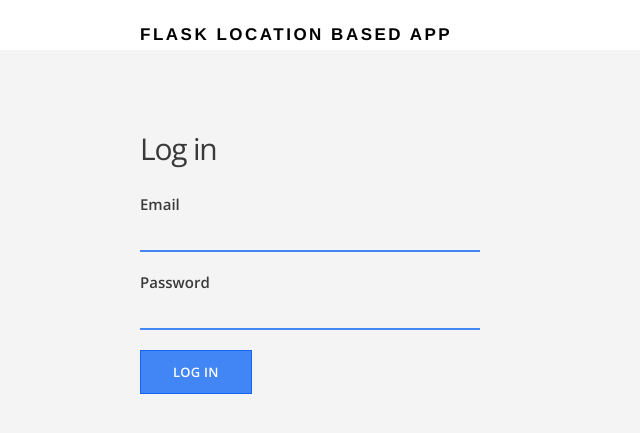
After one commit to Barnez299/flasklocationapp, a Flask app: page /login in a window 1280 px wide. The commit adds this page. Shown: the top 433 px of the page, without its empty margins (0-640 px from the left). Run offline with Flask 2, Linux system fonts and the light colour scheme; some libraries are stand-ins or nearby versions.

Commit message:
login and logout routes working

```diff
--- a/app.py
+++ b/app.py
@@ -1,7 +1,7 @@
 from flask import  Flask, render_template, url_for, request, sessions, session, redirect
 from flask_sqlalchemy import SQLAlchemy
 from werkzeug.security import generate_password_hash, check_password_hash
-from forms import SignupForm
+from forms import SignupForm, LoginForm
 import psycopg2
 
 
@@ -83,9 +83,41 @@ def signup():
     elif request.method == 'GET':
         return render_template('signup.html', form=form)
 
+@app.route("/login", methods=["GET", "POST"])
+def login():
+    form = LoginForm()
+
+    if request.method == 'POST':
+        if form.validate == False:
+            return render_template('login.html', form=form)
+        else:
+            email = form.email.data
+            password = form.password.data
+
+            user = User.query.filter_by(email=email).first()
+            if user is not None and user.check_password(password):
+                session[email] = form.email.data
+                return redirect (url_for('home'))
+            else:
+                return redirect(url_for('login'))
+    elif request.method == 'GET':
+        return render_template('login.html', form=form)
+
+
+
+
+@app.route('/logout')
+def logout():
+    session.pop('email', None)
+    return redirect(url_for('index'))
+
 @app.route('/home')
 def home():
+    if 'email' not in session:
+        return redirect(url_for('login'))
+
     return render_template('home.html')
+
 
 
 if __name__=='__main__':
--- a/forms.py
+++ b/forms.py
@@ -1,4 +1,4 @@
-from flask_wtf import FlaskForm
+from flask_wtf import FlaskForm, Form
 from wtforms import StringField, PasswordField, SubmitField
 from wtforms.validators import  DataRequired, Email
 
@@ -10,3 +10,9 @@ class SignupForm(FlaskForm):
     email = StringField('Email', validators=[DataRequired("please enter a valid email address"), Email("please enter valid email format")])
     password = PasswordField('Password', validators=[DataRequired("Passwords must be 6 chars")])
     submit = SubmitField('Sign Up')
+
+
+class LoginForm(FlaskForm):
+    email = StringField('Email', validators=[DataRequired("Please enter your email address."), Email("Please enter your email address.")])
+    password = PasswordField('Password', validators=[DataRequired("Please enter a password.")])
+    submit = SubmitField("Log in")
--- a/templates/home.html
+++ b/templates/home.html
@@ -3,6 +3,7 @@
 <main class="container signup-section">
     <div class="section-content">
         <h2>Welcome Home</h2>
+        <p>you have logged in</p>
     </div>
 </main>
 
--- /dev/null
+++ b/templates/login.html
@@ -0,0 +1,22 @@
+{% extends "layout.html" %} {% block content %}
+<main class="container signup-section">
+    <div class="section-content">
+        <h2>Log in</h2>
+
+        <form method="POST" action="/login">
+            {{ form.hidden_tag() }}
+
+            <div class="form-group">
+                {{ form.email.label }} {{ form.email }}
+            </div>
+
+            <div class="form-group">
+                {{ form.password.label }} {{ form.password }}
+            </div>
+
+            {{ form.submit(class="btn-primary") }}
+
+        </form>
+    </div>
+</main>
+{% endblock %}
--- a/templates/signup.html
+++ b/templates/signup.html
@@ -30,9 +30,9 @@
                 {% endfor %} {% endif %} {{ form.password }}
             </div>
 
-            <div class="form-group">
-                {{ form.submit(class = "btn-primary") }}
-            </div>
+
+            {{ form.submit(class = "btn-primary") }}
+
 
         </form>
     </div>
```
